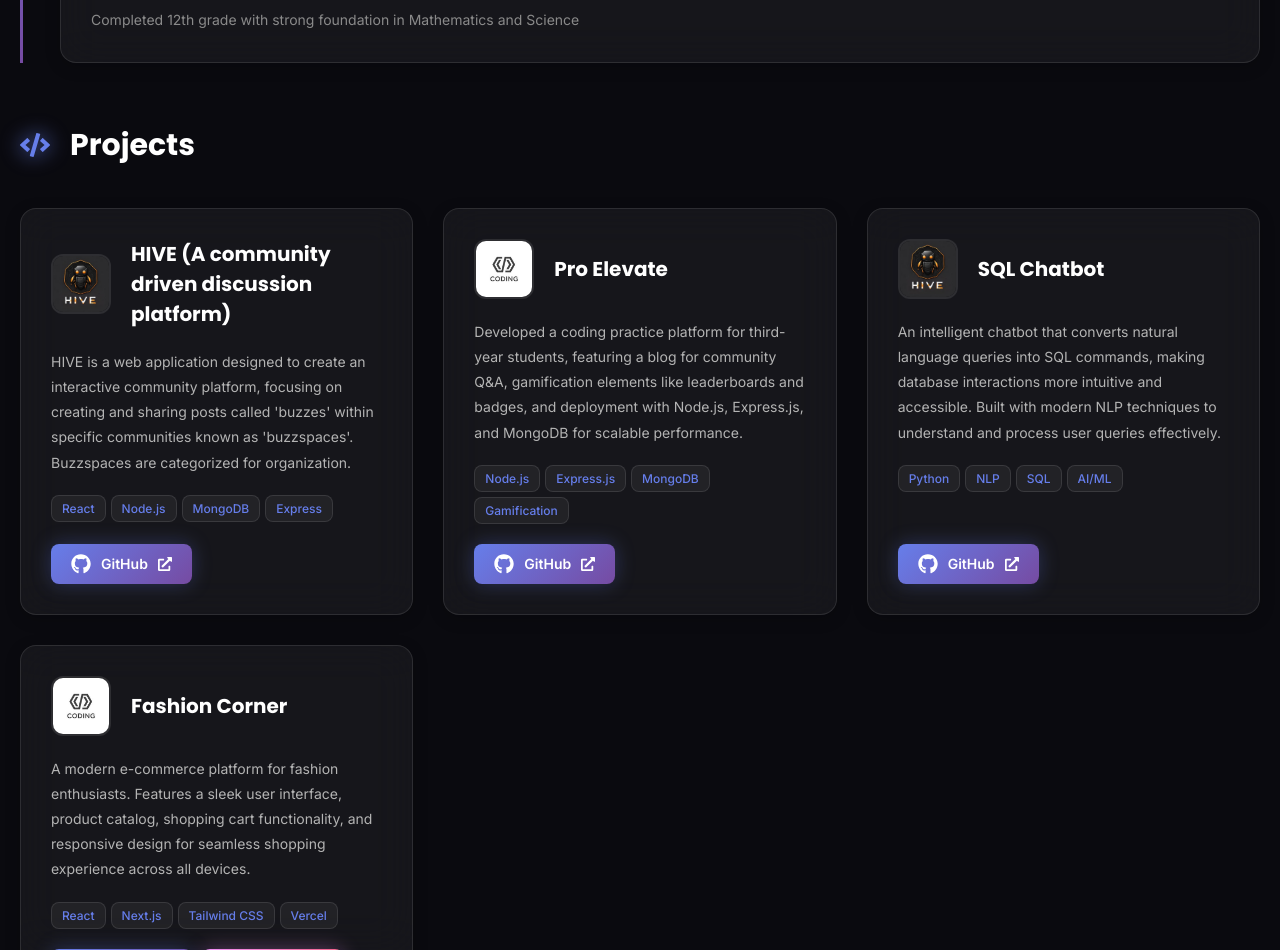
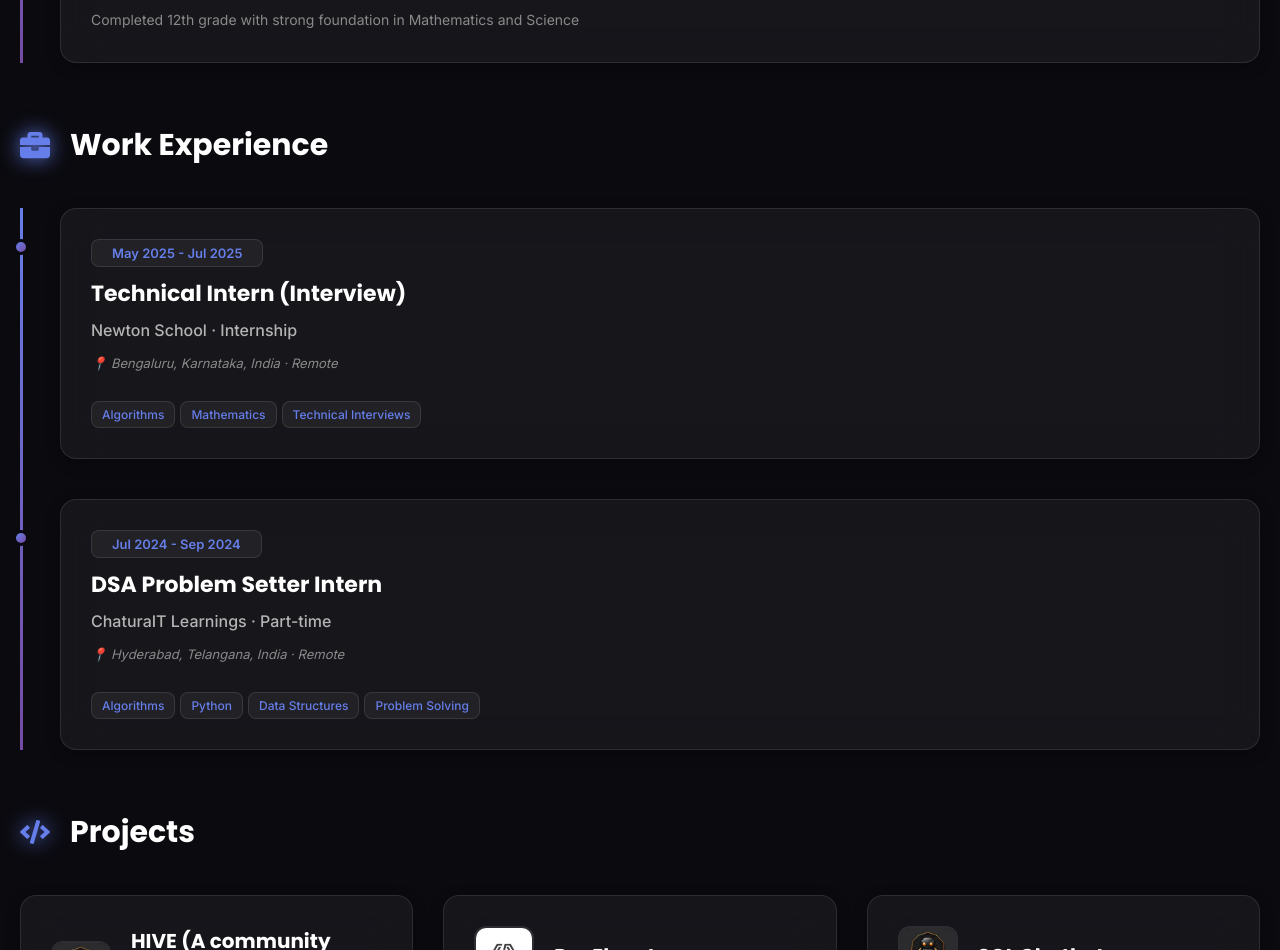
Before and after one commit to Vitesh21/Portfolio, a React (Create React App) app: page / in a window 1280 px wide. Shown: the part 4380-5330 px from the top of the page. Built offline with nearby package versions, Linux system fonts and the light colour scheme.

Commit message:
updated about my experience

```diff
--- a/src/containers/resume/index.jsx
+++ b/src/containers/resume/index.jsx
@@ -1,5 +1,5 @@
 import React from "react";
-import { FaGraduationCap, FaCode, FaTrophy, FaGithub, FaExternalLinkAlt } from "react-icons/fa";
+import { FaGraduationCap, FaCode, FaTrophy, FaGithub, FaExternalLinkAlt, FaBriefcase } from "react-icons/fa";
 import './styles.scss';
 import githubLogo from '../../assets/images/WhatsApp Image 2024-02-19 at 23.06.59_80a0a562.jpg';
 import anotherLogo from '../../assets/images/coding-logo-design-template-vector.jpg';
@@ -17,6 +17,27 @@ const Resume = () => {
       degree: "Senior Secondary Education",
       year: "2020 - 2022",
       description: "Completed 12th grade with strong foundation in Mathematics and Science"
+    }
+  ];
+
+  const experience = [
+    {
+      company: "Newton School",
+      role: "Technical Intern (Interview)",
+      type: "Internship",
+      duration: "May 2025 - Jul 2025",
+      period: "3 months",
+      location: "Bengaluru, Karnataka, India · Remote",
+      skills: ["Algorithms", "Mathematics", "Technical Interviews"]
+    },
+    {
+      company: "ChaturaIT Learnings",
+      role: "DSA Problem Setter Intern",
+      type: "Part-time",
+      duration: "Jul 2024 - Sep 2024",
+      period: "3 months",
+      location: "Hyderabad, Telangana, India · Remote",
+      skills: ["Algorithms", "Python", "Data Structures", "Problem Solving"]
     }
   ];
 
@@ -76,7 +97,7 @@ const Resume = () => {
         <h1 className="resume-title">
           My <span className="gradient-text">Resume</span>
         </h1>
-        <p className="resume-subtitle">Education, Projects & Achievements</p>
+        <p className="resume-subtitle">Education, Experience, Projects & Achievements</p>
       </div>
 
       {/* Education Section */}
@@ -98,6 +119,40 @@ const Resume = () => {
                 <h3 className="timeline-item__title">{edu.degree}</h3>
                 <p className="timeline-item__subtitle">{edu.institution}</p>
                 <p className="timeline-item__description">{edu.description}</p>
+              </div>
+            </div>
+          ))}
+        </div>
+      </section>
+
+      {/* Experience Section */}
+      <section className="resume-section">
+        <h2 className="resume-section__title">
+          <FaBriefcase className="resume-section__icon" />
+          Work Experience
+        </h2>
+        <div className="timeline">
+          {experience.map((exp, index) => (
+            <div
+              className="timeline-item glass-card"
+              key={index}
+              style={{ animationDelay: `${index * 0.1}s` }}
+            >
+              <div className="timeline-item__marker"></div>
+              <div className="timeline-item__content">
+                <span className="timeline-item__year">{exp.duration}</span>
+                <h3 className="timeline-item__title">{exp.role}</h3>
+                <p className="timeline-item__subtitle">
+                  {exp.company} · {exp.type}
+                </p>
+                <p className="timeline-item__location">
+                  📍 {exp.location}
+                </p>
+                <div className="timeline-item__skills">
+                  {exp.skills.map((skill, i) => (
+                    <span key={i} className="skill-tag">{skill}</span>
+                  ))}
+                </div>
               </div>
             </div>
           ))}
--- a/src/containers/resume/styles.scss
+++ b/src/containers/resume/styles.scss
@@ -146,6 +146,37 @@
     font-size: 1.4rem;
     color: var(--text-tertiary);
     line-height: 1.6;
+  }
+
+  &__location {
+    font-size: 1.3rem;
+    color: var(--text-tertiary);
+    margin-top: var(--spacing-xs);
+    font-style: italic;
+  }
+
+  &__skills {
+    display: flex;
+    flex-wrap: wrap;
+    gap: var(--spacing-xs);
+    margin-top: var(--spacing-md);
+  }
+}
+
+.skill-tag {
+  padding: var(--spacing-xs) var(--spacing-sm);
+  background: var(--glass-bg);
+  border: 1px solid var(--glass-border);
+  border-radius: var(--radius-sm);
+  font-size: 1.2rem;
+  color: var(--accent-purple);
+  font-weight: 500;
+  transition: all var(--transition-normal);
+
+  &:hover {
+    background: rgba(102, 126, 234, 0.1);
+    border-color: var(--accent-purple);
+    transform: translateY(-2px);
   }
 }
 
```
